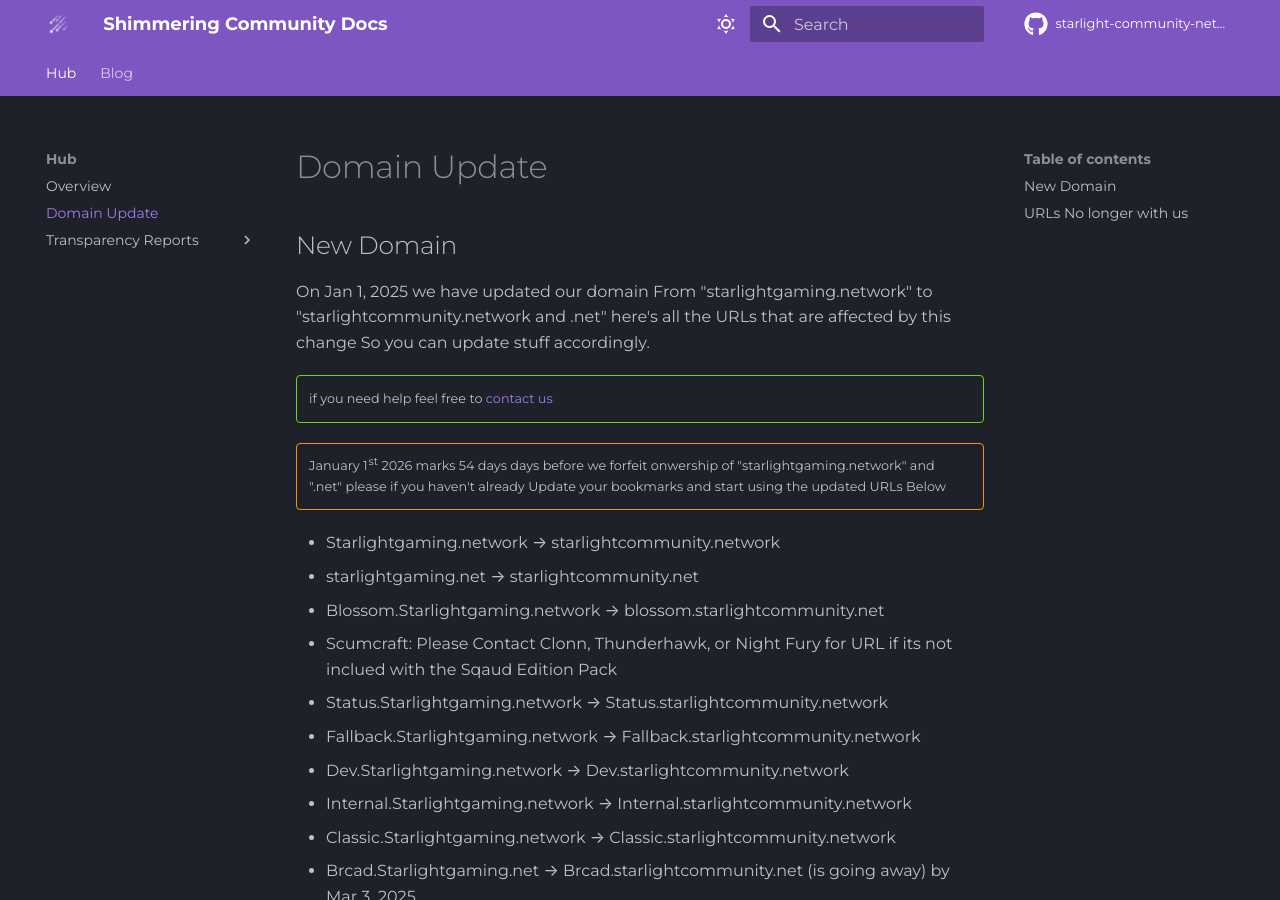
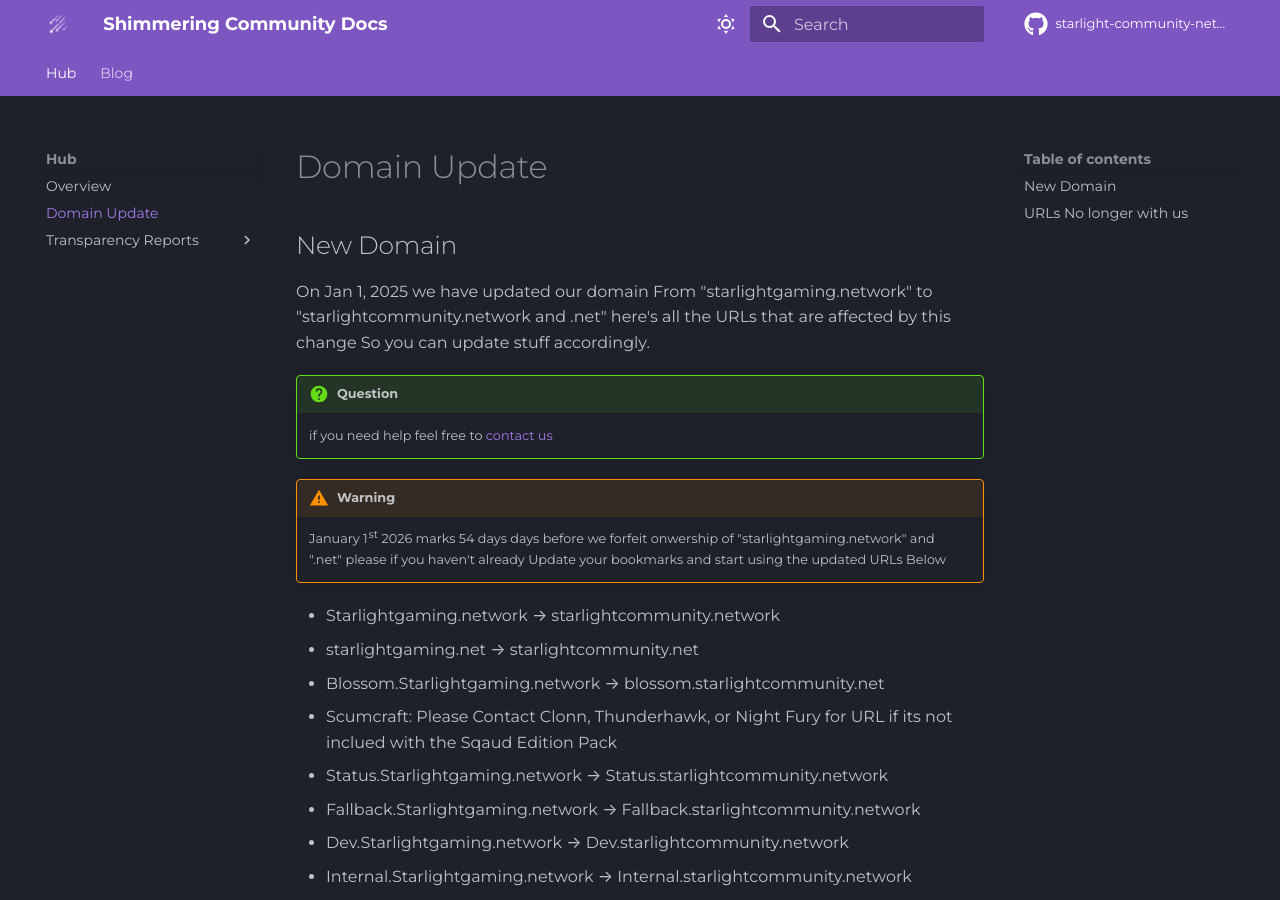
Before and after one commit to Starlight-Community-Network/SCN-Docs, an MkDocs documentation site: the page built from docs/Hub/domain.md, in a window 1280 px wide and 900 px high. Built offline with MkDocs 1.6.1 and Material for MkDocs 9.7.7, drawn with Linux system fonts in a browser that asks for light colours; plug-ins that fetch from the network failed and are left out; comment, search, counter and statistics services are not loaded.

Commit message:
Update domain.md

```diff
--- a/docs/Hub/domain.md
+++ b/docs/Hub/domain.md
@@ -3,11 +3,11 @@
 On Jan 1, 2025 we have updated our domain From "starlightgaming.network" to "starlightcommunity.network and .net" here's all the URLs that are affected by this change
 So you can update stuff accordingly.
 
-!!! question ""
+!!! question
 
     if you need help feel free to [contact us](mailto:thunderhawk@starlightcommunity.network,nightfury@starlightcommunity.network)
 
-!!! warning ""
+!!! warning
     January 1st 2026 marks 54 days days before we forfeit onwership of "starlightgaming.network" and ".net" please if
     you haven't already Update your bookmarks and start using the updated URLs Below
 
```
